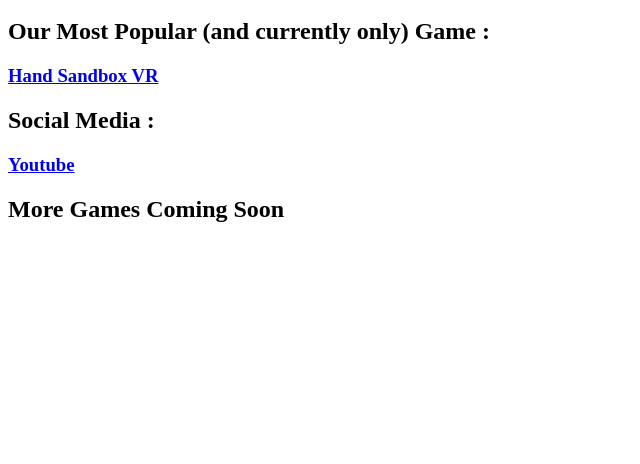
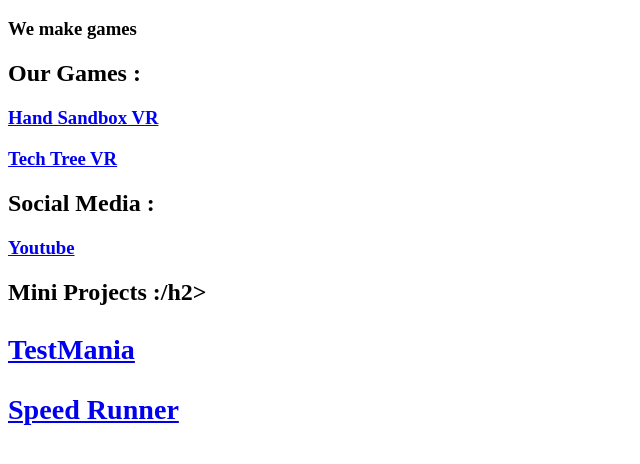
Before and after one commit to ronycodes4/RonyCodesWebsite, a plain HTML site: page index.html in a window 1280 px wide. Shown: the part 48-512 px from the top of the page, without its empty margins (0-640 px from the left). Drawn offline with Linux system fonts and the light colour scheme.

Commit message:
Update index.html

```diff
--- a/index.html
+++ b/index.html
@@ -1,10 +1,14 @@
 <html>
 <body>
 <h1>RonyCodes</h1>
-<h2>Our Most Popular (and currently only) Game :</h2>
-<a href="https://handsandbox.tiiny.site"><h3>Hand Sandbox VR</h3></a>
+<h3>We make games</h3>
+<h2>Our Games :</h2>
+<a href="https://www.meta.com/experiences/hand-sandbox-vr/32014879934794169/?srsltid=AfmBOopeSc_XZsI2ourVm637mL1c2EVSjFBOafcANwHoE6Fvielh02nK"><h3>Hand Sandbox VR</h3></a>
+<a href="https://www.meta.com/en-gb/experiences/tech-tree/26033323849624910/?srsltid=AfmBOoo-RNZd02Oa2wlmMw3V5RZdFCAXs4CqfTAQK3psW-ZGSzClhUxY"><h3>Tech Tree VR</h3></a>
 <h2>Social Media :</h2>
 <a href="https://www.youtube.com/@handsandbox"><h3>Youtube</h3></a>
-<h2>More Games Coming Soon</h2>
+<h2>Mini Projects :/h2>
+<a href="https://ronycodes.itch.io/testmania"><h3>TestMania</h3></a>
+<a href="https://ronycodes.itch.io/speed-runner"><h3>Speed Runner</h3></a>
 </body>
 </html>
```
